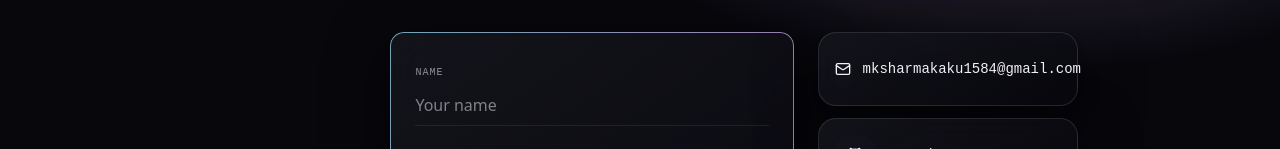
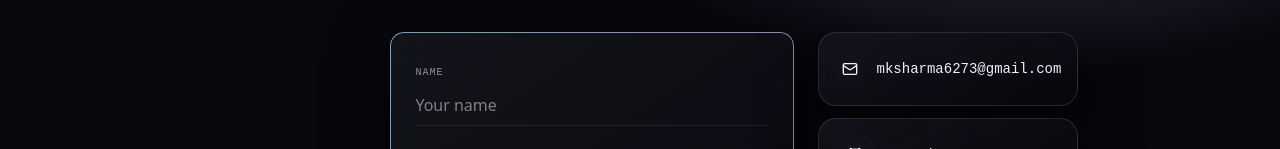
Before and after one commit to mayank-1584/portfolio, a React (Vite) app: page / in a window 1280 px wide. Shown: the part 3593-3742 px from the top of the page. Built offline with nearby package versions, Linux system fonts and the light colour scheme.

Commit message:
Update email address in Contact component

```diff
--- a/src/components/Contact.tsx
+++ b/src/components/Contact.tsx
@@ -110,7 +110,7 @@ export function Contact() {
           className="md:col-span-2 space-y-3"
         >
           {[
-            { Icon: Mail, label: "mksharmakaku1584@gmail.com", href: "mailto:mksharma6273@gmail.com" },
+            { Icon: Mail, label: "mksharma6273@gmail.com", href: "mailto:mksharma6273@gmail.com" },
             { Icon: Github, label: "mayank-1584", href: "https://github.com/mayank-1584" },
             { Icon: Linkedin, label: "Mayank Sharma", href: "https://www.linkedin.com/in/mayank-sharma-ab539b283/" },
           ].map(({ Icon, label, href }) => (
```
